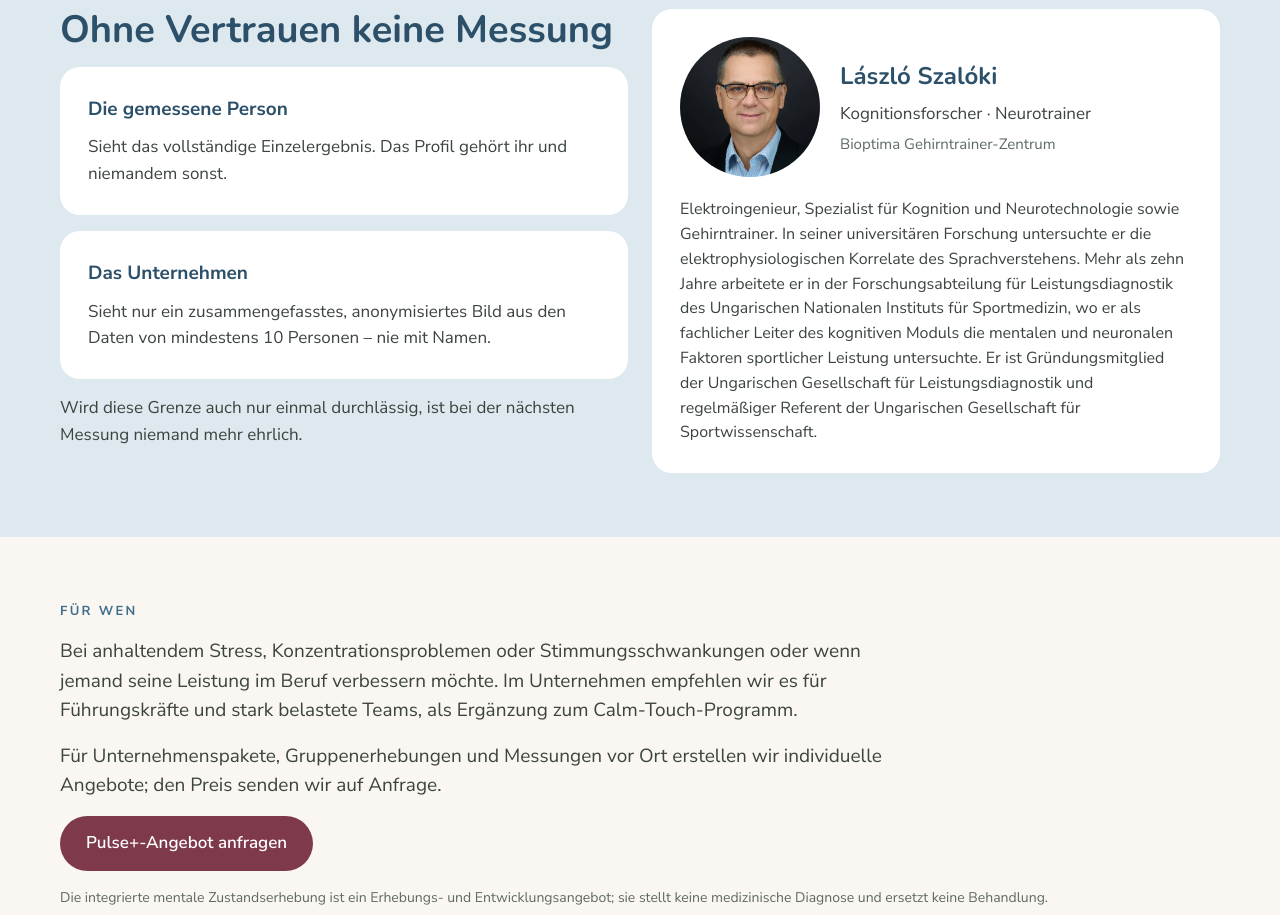
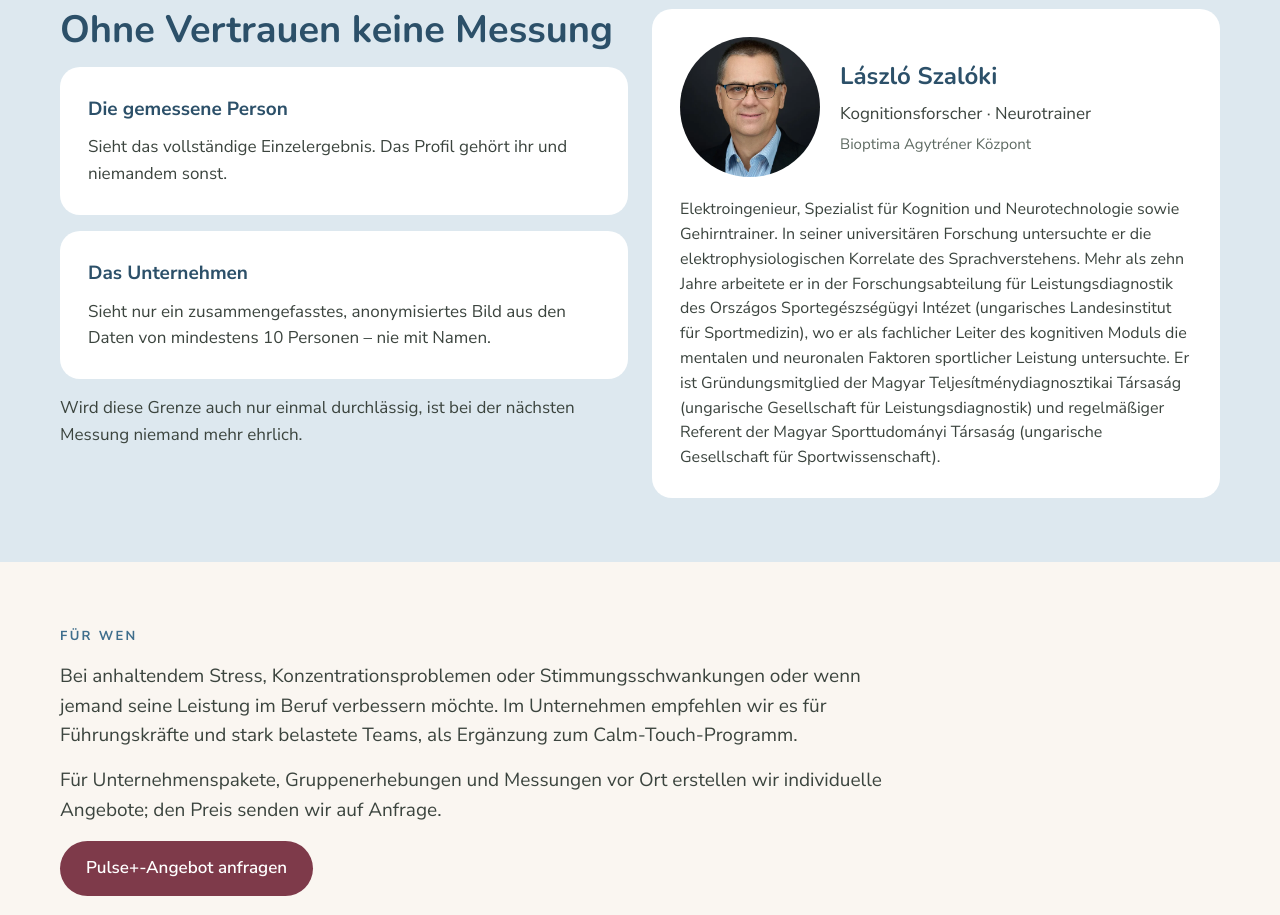
Before and after one commit to Wellbeing-Ecosystems/calm-touch, a Next.js app: page /calm-touch/de/pulse-plus in a window 1280 px wide. Shown: the part 3500-4415 px from the top of the page. Built offline with nearby package versions, Linux system fonts and the light colour scheme; no server answers.

Commit message:
Pulse+: a szervezetek eredeti magyar nevükön az angol és német oldalon
Co-Authored-By: Claude Opus 5.5 <noreply@anthropic.com>
Claude-Session: https://claude.ai/code/session_01DBZUPv4GythYytpxSNNXKm

```diff
--- a/src/app/de/pulse-plus/page.tsx
+++ b/src/app/de/pulse-plus/page.tsx
@@ -208,9 +208,9 @@ export default function PulsePlusPage() {
 <div style={{"display": "flex", "flexDirection": "column", "gap": "6px", "flex": "1 1 200px"}}>
 <b style={{"fontFamily": "var(--ct-display)", "fontSize": "24px", "color": blue}}>László Szalóki</b>
 <span style={{"color": "#3B443E"}}>Kognitionsforscher · Neurotrainer</span>
-<span style={{"color": "#5E6A62", "fontSize": "15px"}}>Bioptima Gehirntrainer-Zentrum</span>
+<span style={{"color": "#5E6A62", "fontSize": "15px"}}>Bioptima Agytréner Központ</span>
 </div>
-<p style={{"margin": "0", "flex": "1 1 100%", "fontSize": "16px", "color": "#3B443E"}}>Elektroingenieur, Spezialist für Kognition und Neurotechnologie sowie Gehirntrainer. In seiner universitären Forschung untersuchte er die elektrophysiologischen Korrelate des Sprachverstehens. Mehr als zehn Jahre arbeitete er in der Forschungsabteilung für Leistungsdiagnostik des Ungarischen Nationalen Instituts für Sportmedizin, wo er als fachlicher Leiter des kognitiven Moduls die mentalen und neuronalen Faktoren sportlicher Leistung untersuchte. Er ist Gründungsmitglied der Ungarischen Gesellschaft für Leistungsdiagnostik und regelmäßiger Referent der Ungarischen Gesellschaft für Sportwissenschaft.</p>
+<p style={{"margin": "0", "flex": "1 1 100%", "fontSize": "16px", "color": "#3B443E"}}>Elektroingenieur, Spezialist für Kognition und Neurotechnologie sowie Gehirntrainer. In seiner universitären Forschung untersuchte er die elektrophysiologischen Korrelate des Sprachverstehens. Mehr als zehn Jahre arbeitete er in der Forschungsabteilung für Leistungsdiagnostik des Országos Sportegészségügyi Intézet (ungarisches Landesinstitut für Sportmedizin), wo er als fachlicher Leiter des kognitiven Moduls die mentalen und neuronalen Faktoren sportlicher Leistung untersuchte. Er ist Gründungsmitglied der Magyar Teljesítménydiagnosztikai Társaság (ungarische Gesellschaft für Leistungsdiagnostik) und regelmäßiger Referent der Magyar Sporttudományi Társaság (ungarische Gesellschaft für Sportwissenschaft).</p>
 </div>
 </div>
 </div>
--- a/src/app/en/pulse-plus/page.tsx
+++ b/src/app/en/pulse-plus/page.tsx
@@ -208,9 +208,9 @@ export default function PulsePlusPage() {
 <div style={{"display": "flex", "flexDirection": "column", "gap": "6px", "flex": "1 1 200px"}}>
 <b style={{"fontFamily": "var(--ct-display)", "fontSize": "24px", "color": blue}}>László Szalóki</b>
 <span style={{"color": "#3B443E"}}>Cognitive researcher · Neurotrainer</span>
-<span style={{"color": "#5E6A62", "fontSize": "15px"}}>Bioptima Brain Trainer Centre</span>
+<span style={{"color": "#5E6A62", "fontSize": "15px"}}>Bioptima Agytréner Központ</span>
 </div>
-<p style={{"margin": "0", "flex": "1 1 100%", "fontSize": "16px", "color": "#3B443E"}}>Electrical engineer, cognitive and neurotechnology specialist and brain trainer. His university research examined the electrophysiological correlates of language comprehension. For more than ten years he worked at the Performance Diagnostics Research Department of the Hungarian National Institute for Sports Medicine, where, as professional head of the cognitive module, he studied the mental and neural factors of athletic performance. He is a founding member of the Hungarian Society of Performance Diagnostics and a regular speaker at the Hungarian Society of Sport Science.</p>
+<p style={{"margin": "0", "flex": "1 1 100%", "fontSize": "16px", "color": "#3B443E"}}>Electrical engineer, cognitive and neurotechnology specialist and brain trainer. His university research examined the electrophysiological correlates of language comprehension. For more than ten years he worked at the Performance Diagnostics Research Department of the Országos Sportegészségügyi Intézet (Hungarian national institute for sports medicine), where, as professional head of the cognitive module, he studied the mental and neural factors of athletic performance. He is a founding member of the Magyar Teljesítménydiagnosztikai Társaság (Hungarian society of performance diagnostics) and a regular speaker at the Magyar Sporttudományi Társaság (Hungarian society of sport science).</p>
 </div>
 </div>
 </div>
```
Also changed, not shown: scripts/i18n/site.json.
